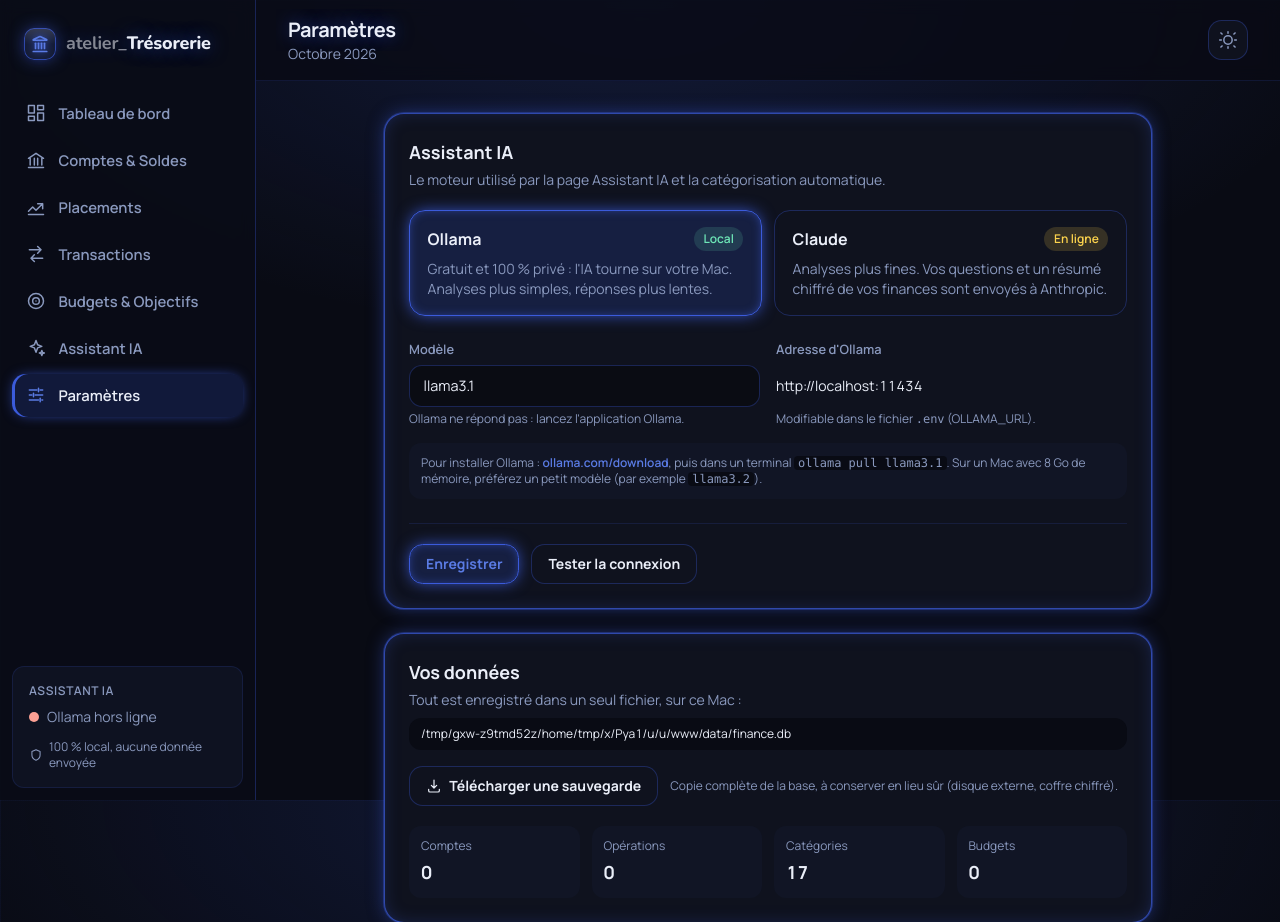
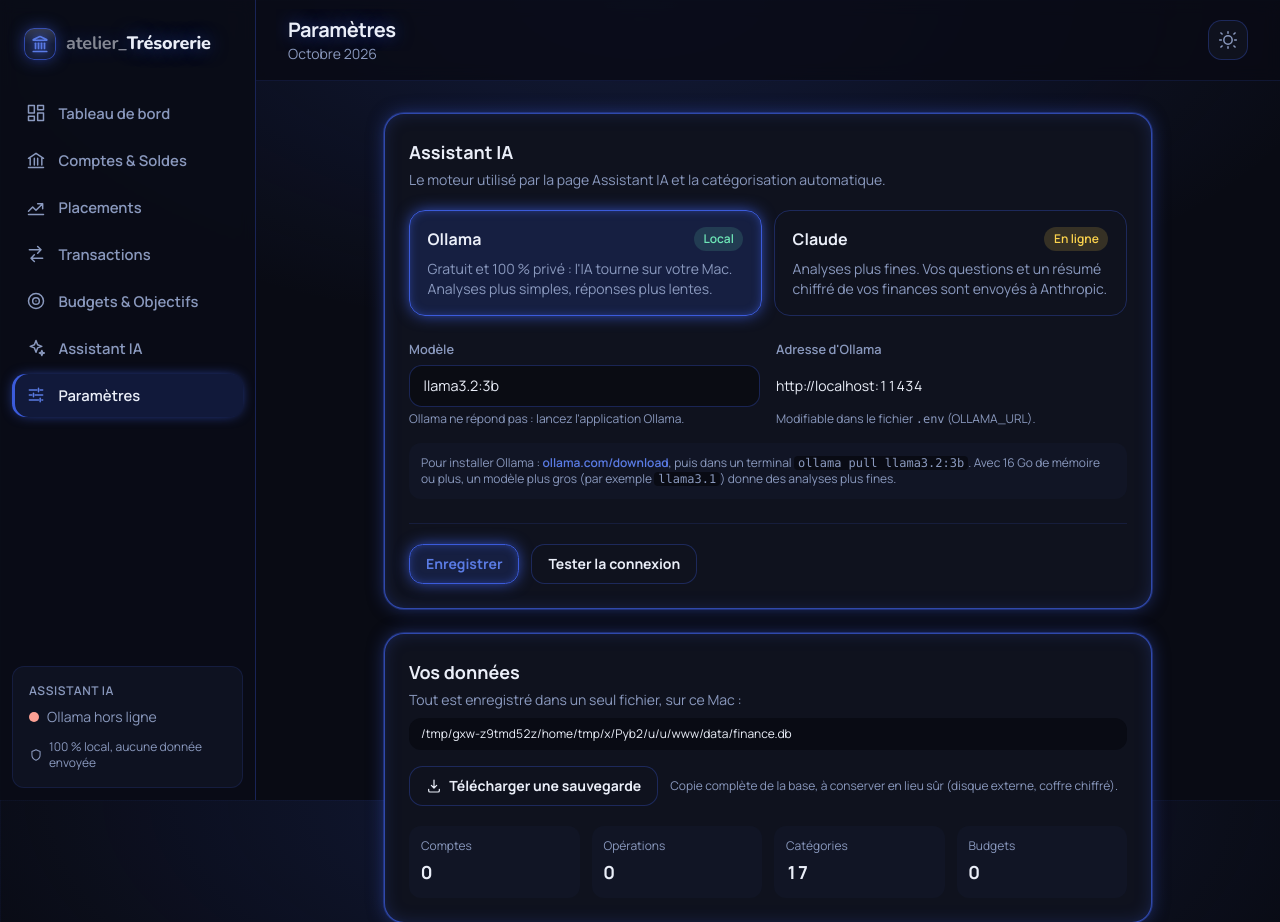
Before and after one commit to m6rdxc9g4t-beep/Atelier_Tr-sorerie, a Flask app: page /settings in a window 1280 px wide. Shown: the top 922 px of the page. Run offline with Flask 3, Linux system fonts and the light colour scheme; data comes from the database, SQL or seed files in the repository; data that the repository does not hold is empty; some libraries are stand-ins or nearby versions.

Commit message:
feat(ia): llama3.2:3b devient le modèle Ollama par défaut

```diff
--- a/config.py
+++ b/config.py
@@ -24,7 +24,7 @@ class Config:
 
     # IA locale — aucune donnée ne quitte la machine
     OLLAMA_URL = os.environ.get("OLLAMA_URL", "http://localhost:11434").rstrip("/")
-    OLLAMA_MODEL = os.environ.get("OLLAMA_MODEL", "llama3.1")
+    OLLAMA_MODEL = os.environ.get("OLLAMA_MODEL", "llama3.2:3b")
     OLLAMA_TIMEOUT = float(os.environ.get("OLLAMA_TIMEOUT", "90"))
 
     CURRENCY = os.environ.get("CURRENCY", "EUR")
--- a/templates/settings.html
+++ b/templates/settings.html
@@ -40,8 +40,8 @@
         </div>
         <p class="rounded-xl bg-raised/60 p-3 text-xs text-muted sm:col-span-2">
           Pour installer Ollama : <a class="font-semibold text-brand hover:underline" href="https://ollama.com/download" target="_blank" rel="noopener">ollama.com/download</a>,
-          puis dans un terminal <code class="rounded bg-canvas px-1">ollama pull llama3.1</code>. Sur un Mac avec 8 Go de mémoire,
-          préférez un petit modèle (par exemple <code class="rounded bg-canvas px-1">llama3.2</code>).
+          puis dans un terminal <code class="rounded bg-canvas px-1">ollama pull llama3.2:3b</code>. Avec 16 Go de mémoire ou plus,
+          un modèle plus gros (par exemple <code class="rounded bg-canvas px-1">llama3.1</code>) donne des analyses plus fines.
         </p>
       </div>
 
```
Also changed, not shown: tests/test_ai.py (+1 -1 lines), README.md, 1 other file.
